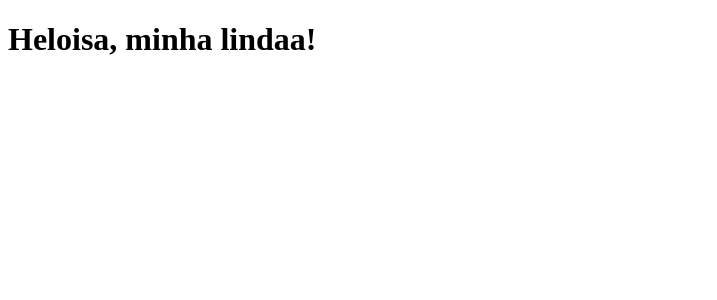
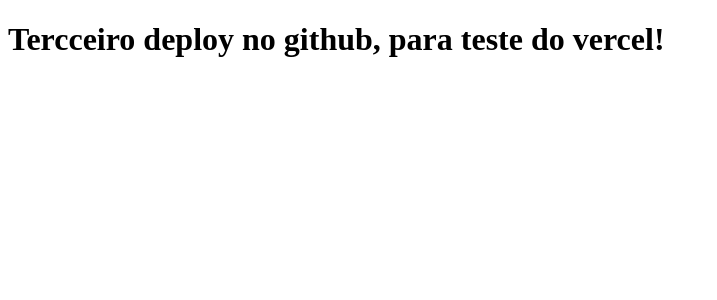
Before and after one commit to eukevinbruno/clone-tabnewss, a Next.js app: page / in a window 1280 px wide. Shown: the top 300 px of the page, without its empty margins (0-717 px from the left). Built offline with nearby package versions, Linux system fonts and the light colour scheme.

Commit message:
Substituição da frasse por teste do Vercel

```diff
--- a/pages/index.js
+++ b/pages/index.js
@@ -1,5 +1,5 @@
 function Home() {
-    return <h1>Heloisa, minha lindaa!</h1>
+    return <h1>Tercceiro deploy no github, para teste do vercel!</h1>
 }
 
 export default Home;
```
